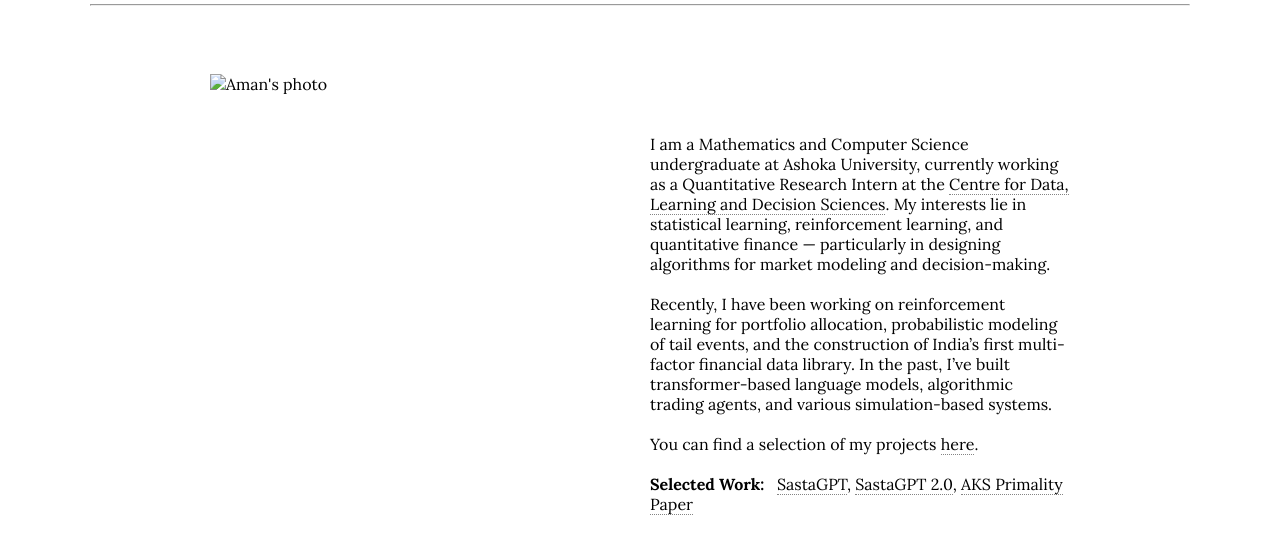
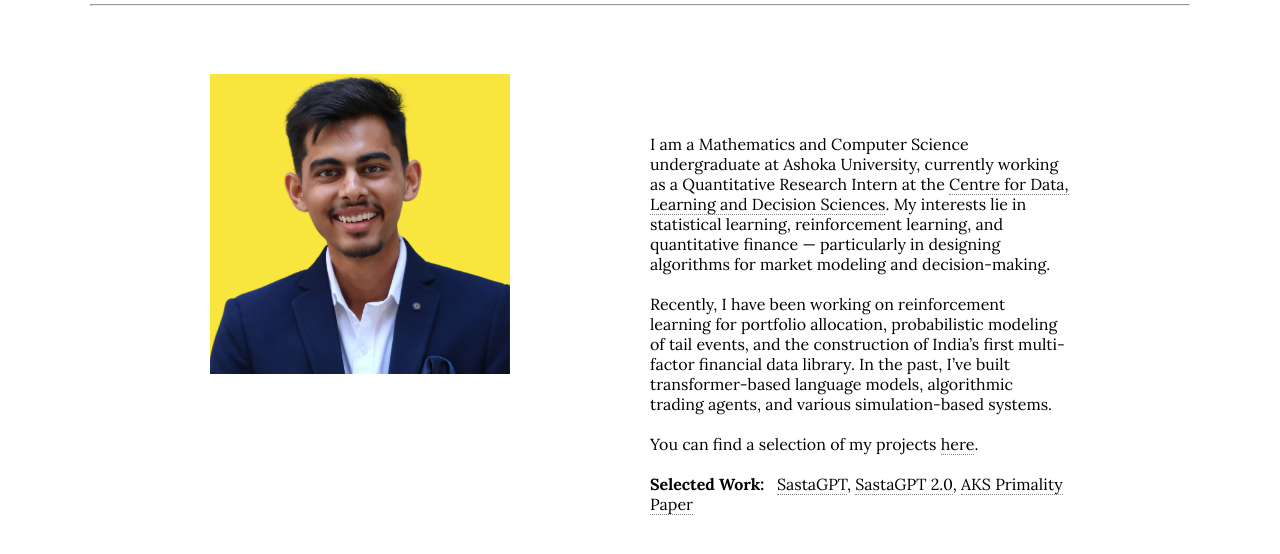
Before and after one commit to alwaysafoujdar/alwaysafoujdar.github.io, a plain HTML site: page index.html in a window 1280 px wide. Shown: the part 92-646 px from the top of the page. Drawn offline with Linux system fonts and the light colour scheme.

Commit message:
adding image

```diff
--- a/index.html
+++ b/index.html
@@ -32,7 +32,7 @@
         <article>
             <div style="display: table; margin: 0px 0px 30px 0px;">
                 <div class="half margin30" style="float: left;">
-                    <img src="images/profile.jpg" alt="Aman's photo" id="photo"></img>
+                    <img src="images/Aman_profile.jpg" alt="Aman's photo" id="photo"></img>
                 </div>
                 <div class="half margin30" style="float: left;">
                     <p style="margin: 90px 0px 0px 0px;">
```
